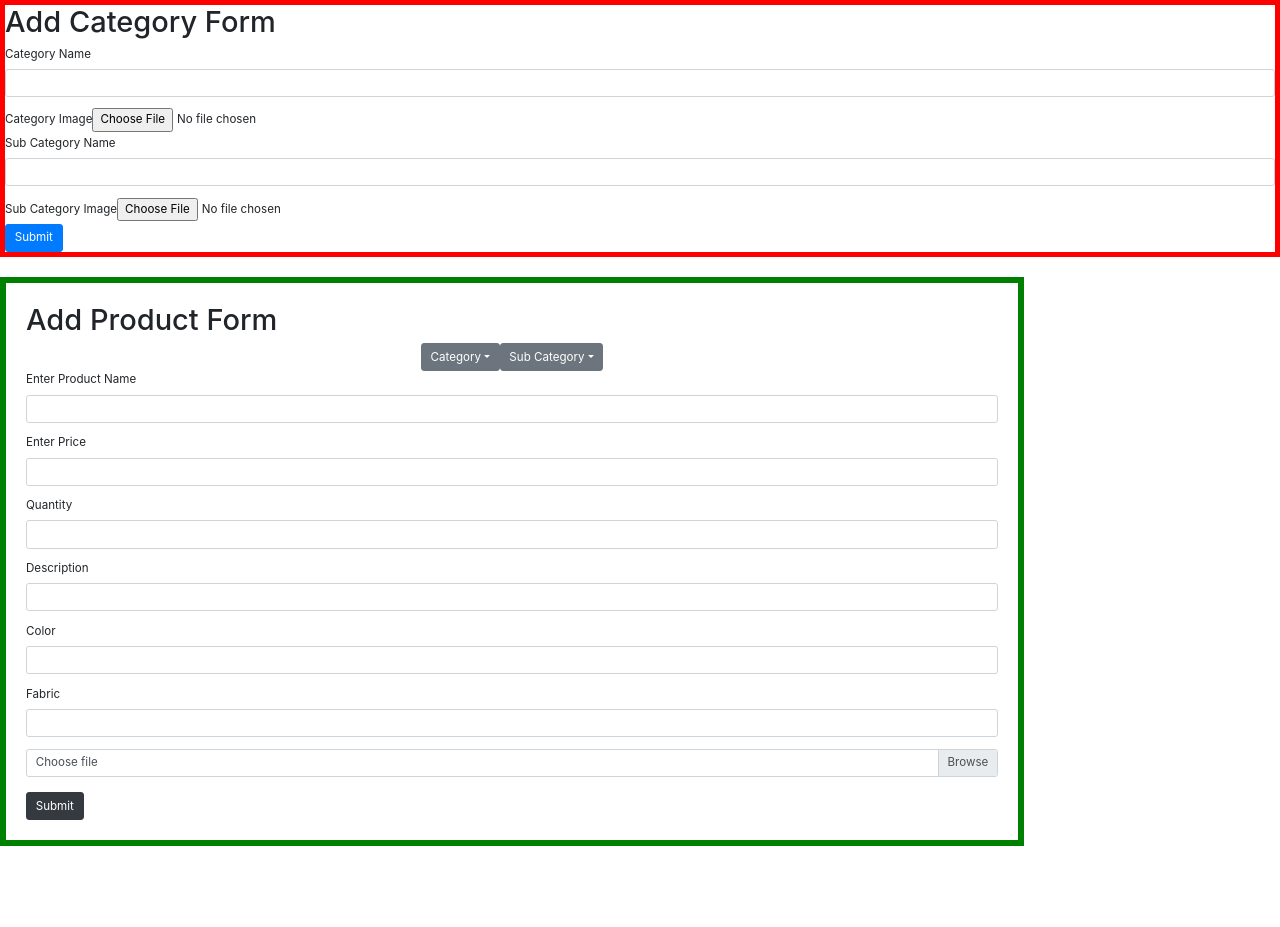
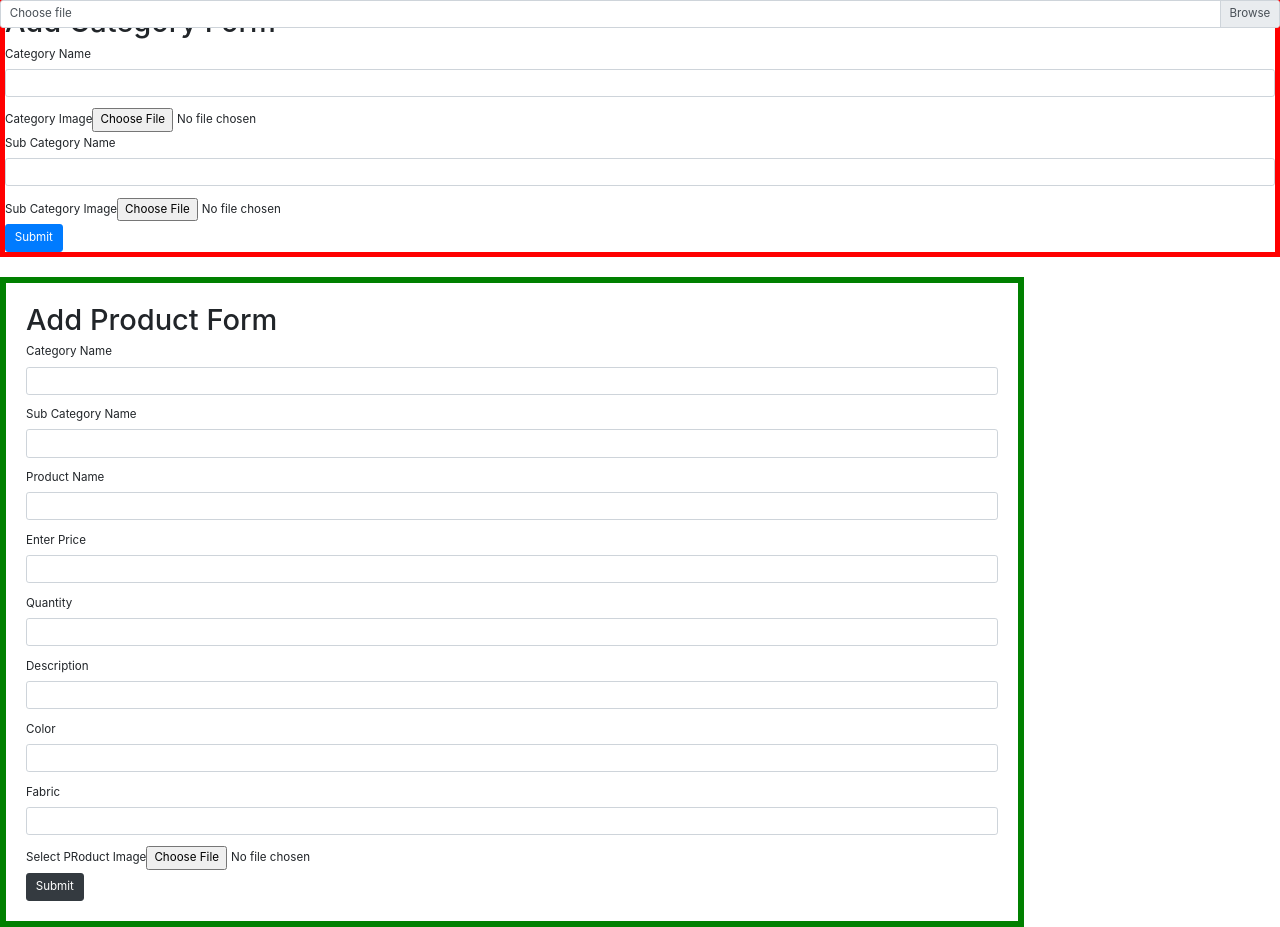
Before and after one commit to SyedOsamaBinAzhar/cambridgeClone, a React (Create React App) app: page /page/Admin in a window 1280 px wide. Before the commit the page ends 846 px from the top, so only its background shows below. Built offline with nearby package versions, Linux system fonts and the light colour scheme; no server answers; the database is empty.

Commit message:
product form data printed properly.

```diff
--- a/src/AdminComponents/SubCategoryForm/SubCategoryForm.jsx
+++ b/src/AdminComponents/SubCategoryForm/SubCategoryForm.jsx
@@ -1,98 +1,128 @@
-import React, { useEffect } from 'react'
+import React, { useEffect, useState } from 'react'
 import "./SubCategoryForm.css"
 import {connect} from "react-redux"
 import {fetchMainCategoriesFromFirestore} from "../../Redux/Categories/CategoriesActions"
 
 const SubCategoryForm = ({fetchMainCategoriesFromFirestore}) => {
 
-  useEffect(() => {
-    fetchMainCategoriesFromFirestore();
-    // console.log(uniqueCategories)
-
-
-    return () => {
-    }
-  }, [])
+  var [category,setCategory] = useState("");
+  let [subCategory,setSubCategory] = useState("");
+  let [productName,setProductName] = useState("");
+  let [price,setPrice] = useState("");
+  let [quantity,setQuantity] = useState("");
+  let [description,setDescription] = useState("");
+  let [color,setColor] = useState("");
+  let [fabric,setFabric] = useState("");
+  let [image,setImage] = useState("");
 
 
 
+
+  // useEffect(async () => {
+  //   var b = await fetchMainCategoriesFromFirestore();
+  //   // console.log(b)
+
+
+  //   return () => {
+  //   }
+  // }, [])
+
+  var formSubmitHandler = (e) => {
+    e.preventDefault();
+    var productObj = {
+      name: productName,
+      price: price,
+      description: description,
+      category: category,
+      subCategory: subCategory,
+      fabric: fabric,
+      quantity: quantity,
+      image: image.name,
+      color: color
+    }
+    console.log(productObj)
+
+  }
+
+
     return (
-        <div>
-            <form className="addSubCategForm">
+            <form className="addSubCategForm" onSubmit={formSubmitHandler}>
                 <h1>Add Product Form</h1>
                 <div className="flex">
-                <div className="dropdown">
-  <button className="btn btn-secondary dropdown-toggle" type="button" data-toggle="dropdown" aria-haspopup="true" aria-expanded="false">
-   Category
-  </button>
-  <div className="dropdown-menu" aria-labelledby="dropdownMenuButton">
-    <a className="dropdown-item" href="#">Action</a>
-    <a className="dropdown-item" href="#">Another action</a>
-    <a className="dropdown-item" href="#">Something else here</a>
-  </div>
-</div>
+                {/* <div className="dropdown">
 
-<div className="dropdown">
-  <button className="btn btn-secondary dropdown-toggle" type="button" data-toggle="dropdown" aria-haspopup="true" aria-expanded="false">
-    Sub Category
-  </button>
-  <div className="dropdown-menu" aria-labelledby="dropdownMenuButton">
-    <a className="dropdown-item" href="#">Action</a>
-    <a className="dropdown-item" href="#">Another action</a>
-    <a className="dropdown-item" href="#">Something else here</a>
-  </div>
-</div>
+  <select value={category} name="cars" id="cars">
+  <option className="btn btn-secondary" value="volvo">Formal Shirts</option>
+  <option >Casual Shirts</option>
+</select>
+</div> */}
+
+{/* <div className="dropdown">
+
+<select value={subCategory}>
+  <option  className="btn btn-secondary" value="volvo">check</option>
+  <option value="saab">collar</option>
+</select>
+
+</div> */}
                 </div>
 
 
-
                 <div className="form-group">
-    <label >Enter Product Name</label>
-    <input type="email" className="form-control" id="exampleInputEmail1" aria-describedby="emailHelp"/>
+    <label >Category Name</label>
+    <input value={category} onChange={(e) => setCategory(e.target.value)}  type="text" className="form-control" id="exampleInputEmail1" aria-describedby="emailHelp"/>
   </div>
 
-                <div className="form-group">
+
+  <div className="form-group">
+    <label >Sub Category Name</label>
+    <input value={subCategory} onChange={(e) => setSubCategory(e.target.value)}  type="text" className="form-control" id="exampleInputEmail1" aria-describedby="emailHelp"/>
+  </div>
+  <div className="form-group">
+    <label >Product Name</label>
+    <input value={productName} onChange={(e) => setProductName(e.target.value)}  type="text" className="form-control" id="exampleInputEmail1" aria-describedby="emailHelp"/>
+  </div>
+
+  <div className="form-group">
     <label >Enter Price</label>
-    <input type="email" className="form-control" id="exampleInputEmail1" aria-describedby="emailHelp"/>
+    <input value={price} onChange={(e) => setPrice(e.target.value)}   className="form-control"  aria-describedby="emailHelp"/>
   </div>
 
 
 
   <div className="form-group">
     <label >Quantity</label>
-    <input type="email" className="form-control" id="exampleInputEmail1" aria-describedby="emailHelp"/>
+    <input value={quantity} onChange={(e) => setQuantity(e.target.value)}  className="form-control" id="exampleInputEmail1" aria-describedby="emailHelp"/>
   </div>
 
   <div className="form-group">
     <label >Description</label>
-    <input type="email" className="form-control" id="exampleInputEmail1" aria-describedby="emailHelp"/>
+    <input value = {description} onChange={(e) => setDescription(e.target.value)}  className="form-control" id="exampleInputEmail1" aria-describedby="emailHelp"/>
   </div>
 
   <div className="form-group">
     <label >Color</label>
-    <input type="email" className="form-control" id="exampleInputEmail1" aria-describedby="emailHelp"/>
+    <input value={color} onChange={(e) => setColor(e.target.value)} className="form-control" id="exampleInputEmail1" aria-describedby="emailHelp"/>
   </div>
 
   <div className="form-group">
     <label>Fabric</label>
-    <input type="email" className="form-control" id="exampleInputEmail1" aria-describedby="emailHelp"/>
+    <input value={fabric} onChange={(e) => setFabric(e.target.value)}  className="form-control" id="exampleInputEmail1" aria-describedby="emailHelp"/>
   </div>
 
-  <div className="custom-file">
+  <div >
     <label>Select PRoduct Image</label>
-  <input type="file" className="custom-file-input" id="customFile"/>
+  <input  onChange={(e) => setImage(e.target.files[0])} type="file"/>
   <label className="custom-file-label" >Choose file</label>
 </div>
 
 <button type="submit" className="btn btn-dark">Submit</button>
             </form>
-        </div>
     )
 }
 
 var actions ={
   fetchMainCategoriesFromFirestore
-
 }
 
 export default connect(null,actions)(SubCategoryForm)
--- a/src/FirebaseUtilities/FirebaseUtilities.js
+++ b/src/FirebaseUtilities/FirebaseUtilities.js
@@ -50,3 +50,7 @@ export var filterUniqueCategories = (categoriesArray) => {
         })
          return uniqueMainCategoriesArray
 }
+
+export let createANewProductInFirestore = () => {
+
+}
--- a/src/Redux/Categories/CategoriesReducer.js
+++ b/src/Redux/Categories/CategoriesReducer.js
@@ -0,0 +1,19 @@
+import {setCategoriesInRedux} from "./CategoriesConstants";
+
+let initialState = [];
+// console.log(`initialState`)
+
+const CategoriesReducer = (state=initialState,actions) => {
+  // console.log(`actions`)
+  var {type,payload} = actions;
+  switch (type) {
+    case setCategoriesInRedux:
+      return [...state,payload.filteredCategoryNames]
+      break;
+
+    default: return state
+      break;
+  }
+}
+
+export default CategoriesReducer
--- a/src/Redux/RootReducer.js
+++ b/src/Redux/RootReducer.js
@@ -1,11 +1,13 @@
 import {combineReducers} from "redux"
 import UiUxFunctionalityReducer from "../Redux/UiUxFunctionality/UiUxFunctionalityReducer"
 import CartDivStateReducer from "./CartDivState/CartDivStateReducer"
+import CategoriesReducer from "./Categories/CategoriesReducer"
 
 
 var rootReducer=combineReducers({
   UiUxFunctionality:UiUxFunctionalityReducer,
-  cartDivStateReducer:CartDivStateReducer
+  cartDivStateReducer:CartDivStateReducer,
+  filteredCategoriesReducer: CategoriesReducer
 })
 
 export default rootReducer
--- a/src/Redux/UiUxFunctionality/UiUxFunctionalityActions.js
+++ b/src/Redux/UiUxFunctionality/UiUxFunctionalityActions.js
@@ -9,13 +9,3 @@ export var displayLoginComp=(loginBoxStatus)=>{
             payload:loginBoxStatus
     }
 }
-
-
-//action for CLOSE btn
-export var closeBtnAction=(btnStatus)=>{
-    try {
-        console.log(btnStatus)
-    } catch (error) {
-        console.log(error)
-    }
-}
```
Also changed, not shown: src/Redux/Categories/CategoriesActions.js (+3 -4 lines), 1 other file (tests, documents, lock files or other folders).
